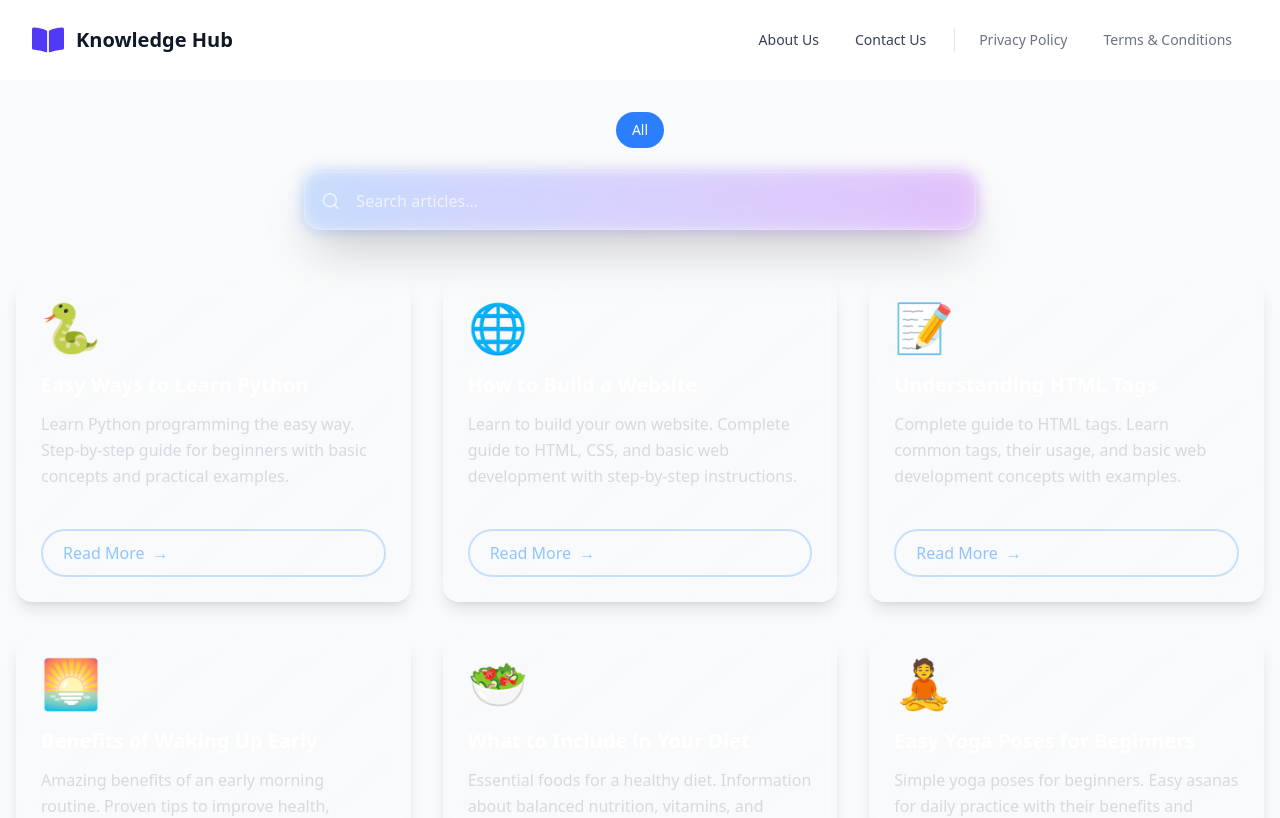
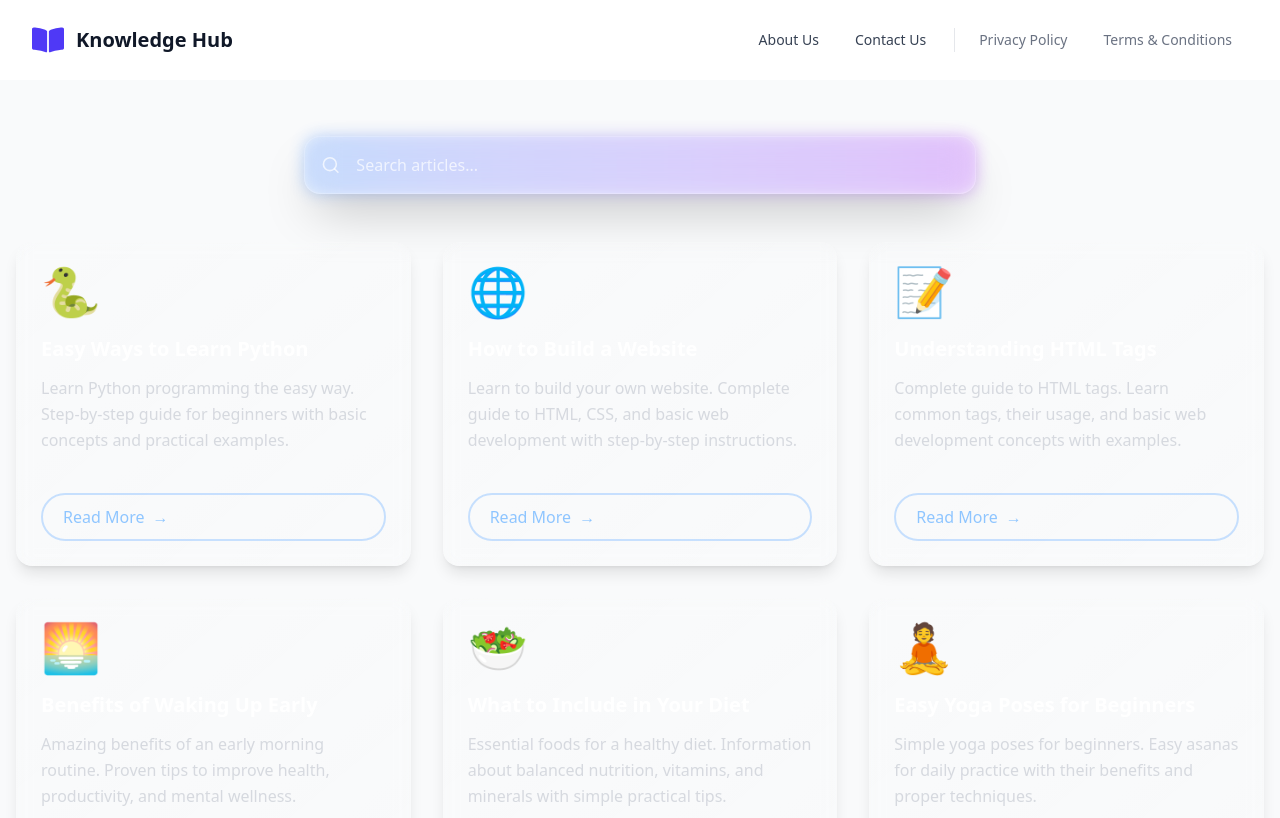
Before and after one commit to NEGO2522/Bloging-Webiste, a React (Vite) app: page / in a window 1280 px wide. Shown: the top 818 px of the page. Built offline with nearby package versions, Linux system fonts and the light colour scheme.

Commit message:
Update the Home.jsx

```diff
--- a/src/components/Home.jsx
+++ b/src/components/Home.jsx
@@ -2,7 +2,7 @@ import { useState } from 'react';
 import { FiSearch } from 'react-icons/fi';
 import { Link } from 'react-router-dom';
 
-const Home = ({ categories = ['All'], activeCategory = 'All', setActiveCategory }) => {
+const Home = ({ categories, activeCategory, setActiveCategory }) => {
   const [searchQuery, setSearchQuery] = useState('');
 
   const cards = [
@@ -78,11 +78,14 @@ const Home = ({ categories = ['All'], activeCategory = 'All', setActiveCategory
     return matchesSearch && matchesCategory;
   });
 
+  // Ensure categories is an array before mapping
+  const displayCategories = categories || [];
+
   return (
     <div className="container mx-auto px-4 py-8">
       {/* Category Tabs - Hidden on mobile, visible on md and up */}
       <div className="hidden md:flex flex-wrap justify-center gap-2 mb-6 px-4">
-        {categories.map((category) => (
+        {displayCategories.map((category) => (
           <button
             key={category}
             onClick={() => setActiveCategory(category)}
```
